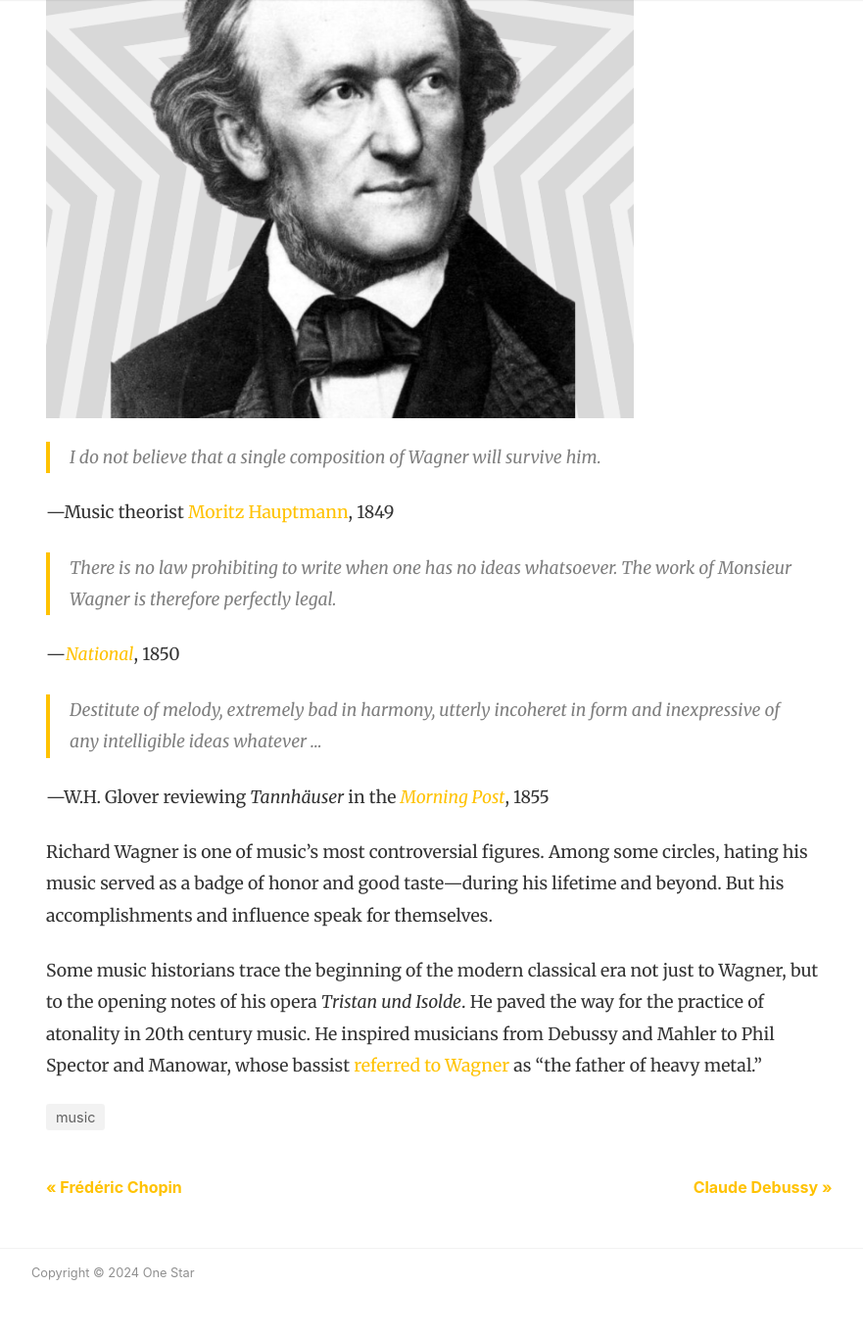
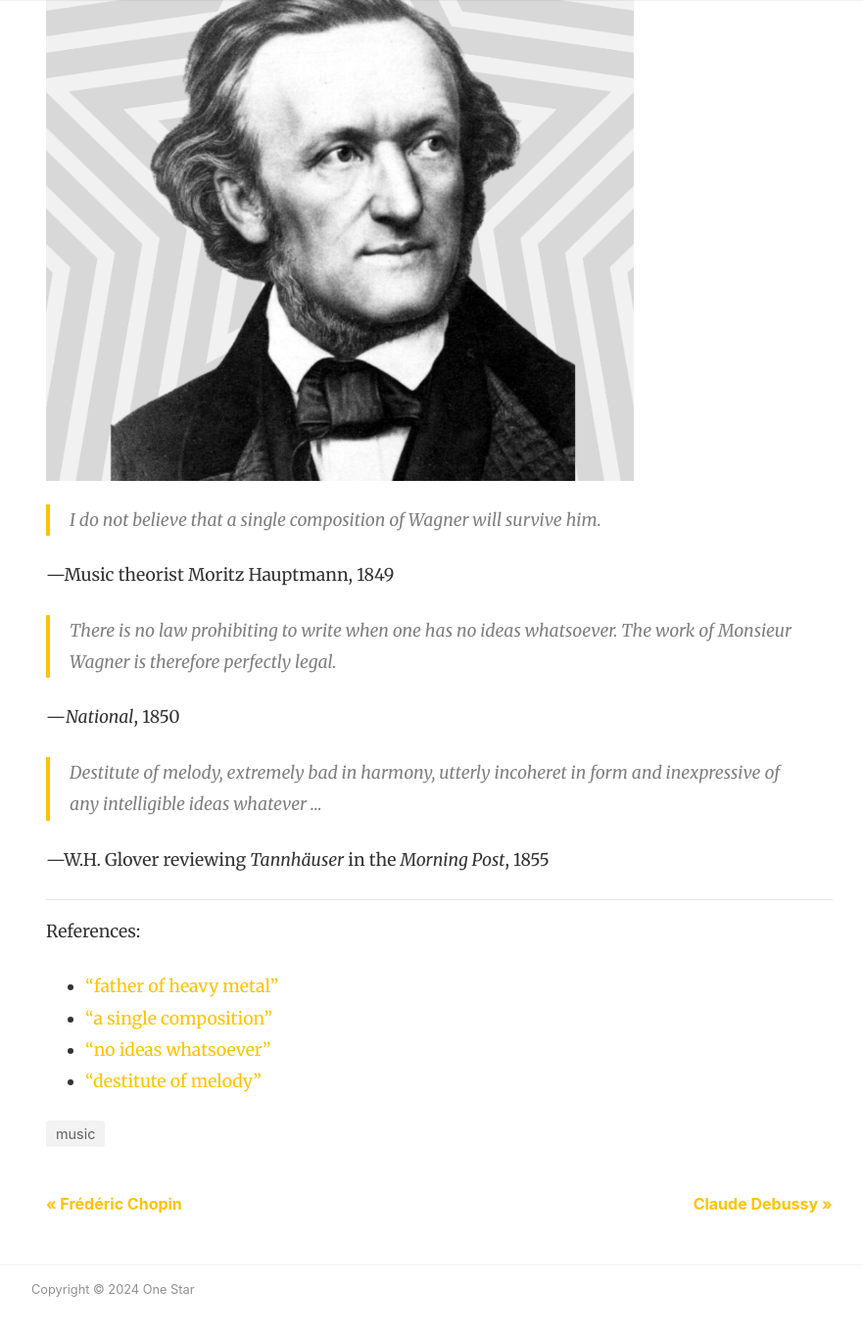
Before and after one commit to bruab/onestar, a Jekyll site: the page built from _posts/2024-04-12-richard-wagner.md, in a window 1280 px wide and 1400 px high, scrolled down 500 px. Shown: the top 1363 px of the window at 98% size, without its empty margins (53-934 px from the left). Built offline with Jekyll 4.4.1, drawn with Linux system fonts in a browser that asks for light colours; nearby versions of some CDN libraries; comment, search, counter and statistics services are not loaded; some of the changed text lies outside the part shown.

Commit message:
few more updates

```diff
--- a/_posts/2024-04-12-richard-wagner.md
+++ b/_posts/2024-04-12-richard-wagner.md
@@ -4,23 +4,29 @@ title:  "Richard Wagner"
 rating: 1
 categories: [ music ]
 image: assets/images/richard-wagner.png
+excerpt: '"Destitute of melody, extremely bad in harmony, utterly incoheret in form"'
+bio: "Composer simultaneously credited with ringing in the modern classical era, and being the father of heavy metal."
 date: 2024-04-12
 featured: false
 ---
 
 > I do not believe that a single composition of Wagner will survive him.
 
-—Music theorist [Moritz Hauptmann](https://www.researchgate.net/publication/331586732_JSE_editorial_26-1_on_foolish_scientific_invective), 1849
+—Music theorist Moritz Hauptmann, 1849
 
 > There is no law prohibiting to write when one has no ideas whatsoever. The work of Monsieur Wagner is therefore perfectly legal.
 
-—[_National_](https://www.researchgate.net/publication/331586732_JSE_editorial_26-1_on_foolish_scientific_invective), 1850
+—_National_, 1850
 
 > Destitute of melody, extremely bad in harmony, utterly incoheret in form and inexpressive of any intelligible ideas whatever ...
 
-—W.H. Glover reviewing _Tannhäuser_ in the [_Morning Post_](https://www.researchgate.net/publication/331586732_JSE_editorial_26-1_on_foolish_scientific_invective), 1855
+—W.H. Glover reviewing _Tannhäuser_ in the _Morning Post_, 1855
 
-Richard Wagner is one of music's most controversial figures. Among some circles, hating his music served as a badge of honor and good taste—during his lifetime and beyond. But his accomplishments and influence speak for themselves.
+---
 
-Some music historians trace the beginning of the modern classical era not just to Wagner, but to the opening notes of his opera _Tristan und Isolde_. He paved the way for the practice of atonality in 20th century music.
-He inspired musicians from Debussy and Mahler to Phil Spector and Manowar, whose bassist [referred to Wagner](https://books.google.com/books?id=lGI5X1eEVokC&q=heavy+metal#v=snippet&q=heavy%20metal&f=false) as "the father of heavy metal."
+References:
+
+- ["father of heavy metal"](https://books.google.com/books?id=lGI5X1eEVokC&q=heavy+metal#v=snippet&q=heavy%20metal&f=false)
+- ["a single composition"](https://www.researchgate.net/publication/331586732_JSE_editorial_26-1_on_foolish_scientific_invective)
+- ["no ideas whatsoever"](https://www.researchgate.net/publication/331586732_JSE_editorial_26-1_on_foolish_scientific_invective)
+- ["destitute of melody"](https://www.researchgate.net/publication/331586732_JSE_editorial_26-1_on_foolish_scientific_invective)
```
Also changed, not shown: _posts/2024-04-15-claude-debussy.md (+10 -7 lines), _posts/2024-04-19-franz-liszt.md (+8 -9 lines).
